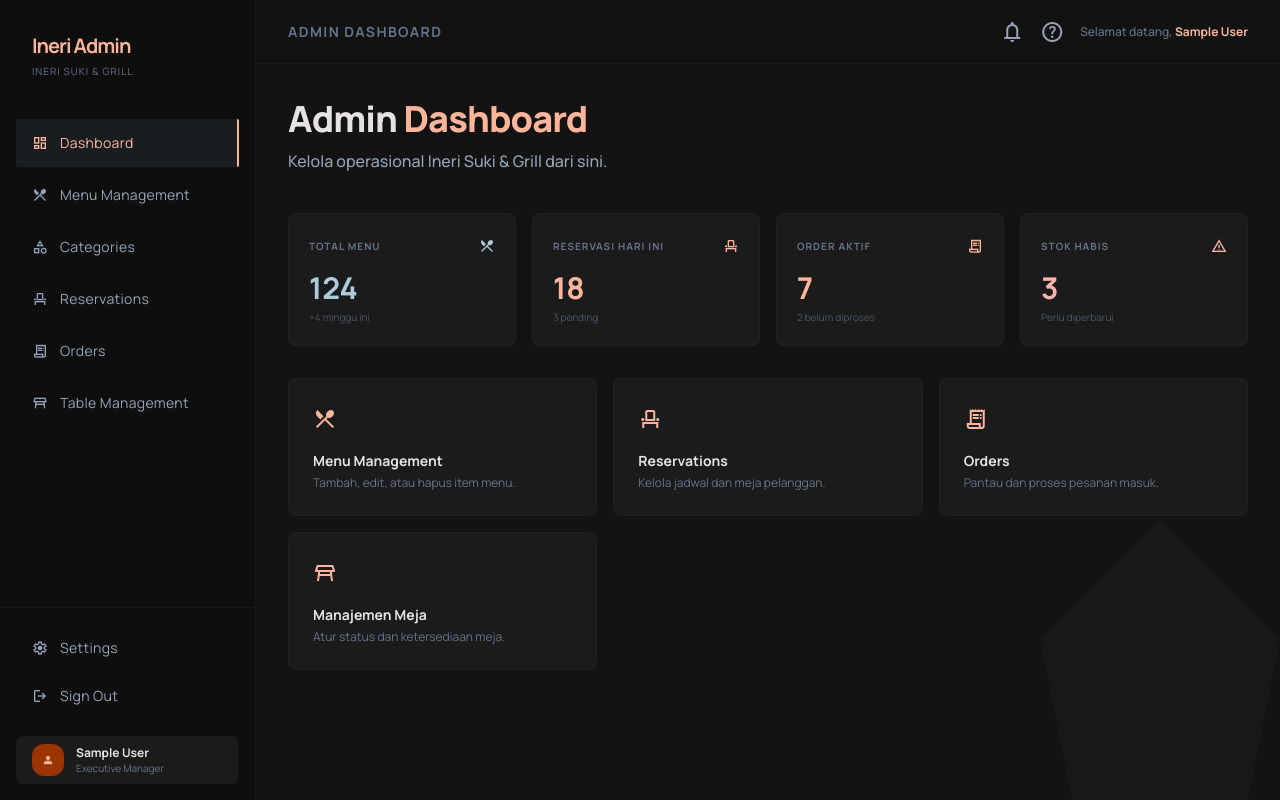
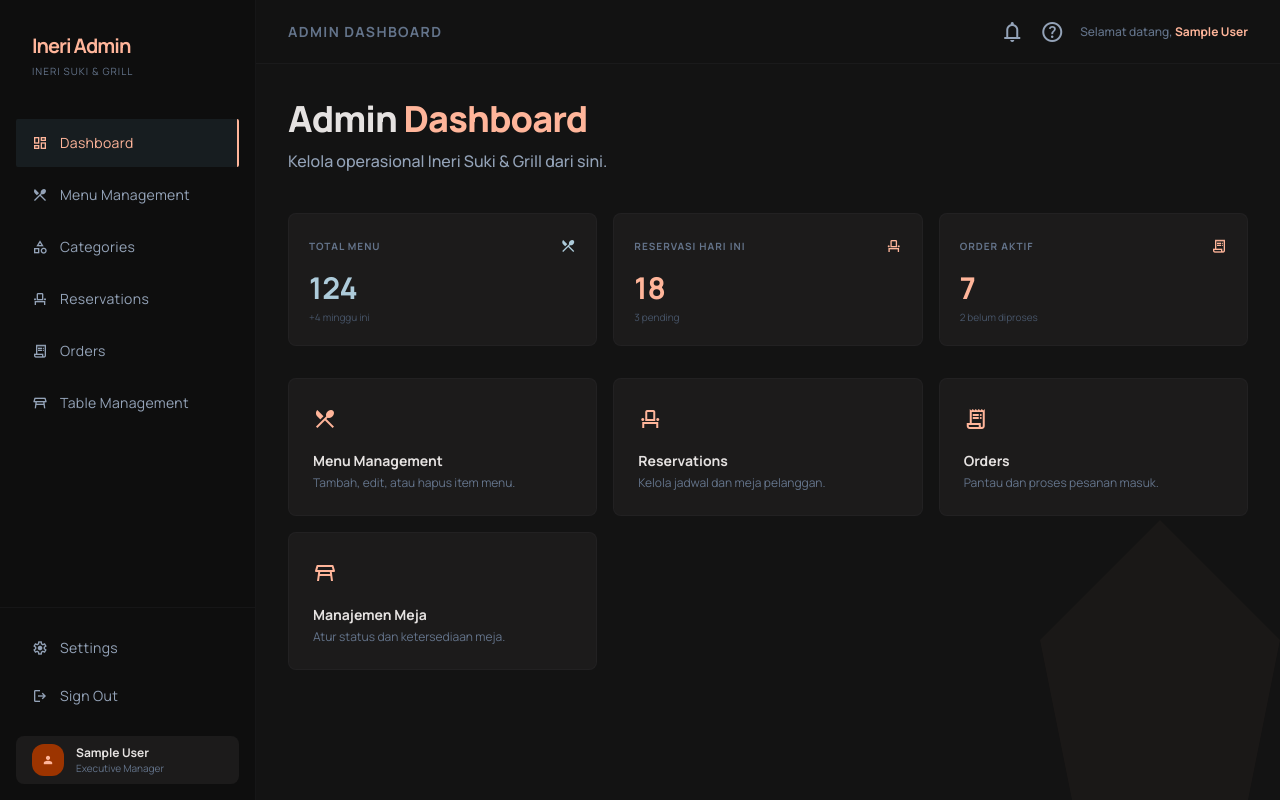
Before and after one commit to AkbarHusaini/website-reservasi-online-Ineri-suki, a React (Vite) app: page /admin/dashboard in a window 1280 px wide. Built offline with nearby package versions, Linux system fonts and the light colour scheme; sample sign-in values are in the browser's storage.

Commit message:
ui: remove out of stock card from admin dashboard

```diff
--- a/src/pages/admin/AdminDashboard.jsx
+++ b/src/pages/admin/AdminDashboard.jsx
@@ -128,12 +128,11 @@
           </div>
 
           {/* Stats Cards */}
-          <div className="grid grid-cols-1 sm:grid-cols-2 lg:grid-cols-4 gap-4 mb-8">
+          <div className="grid grid-cols-1 sm:grid-cols-2 lg:grid-cols-3 gap-4 mb-8">
             {[
               { label: 'Total Menu', value: '124', icon: 'restaurant_menu', sub: '+4 minggu ini', color: 'text-[#adcbda]' },
               { label: 'Reservasi Hari Ini', value: '18', icon: 'event_seat', sub: '3 pending', color: 'text-[#ffb59a]' },
               { label: 'Order Aktif', value: '7', icon: 'receipt_long', sub: '2 belum diproses', color: 'text-[#ffb59a]' },
-              { label: 'Stok Habis', value: '3', icon: 'warning', sub: 'Perlu diperbarui', color: 'text-[#ffb4ab]' },
             ].map((stat) => (
               <div key={stat.label} className="bg-[#1c1b1b] p-5 rounded-xl border border-[#42474b]/15">
                 <div className="flex items-center justify-between mb-3">
```
